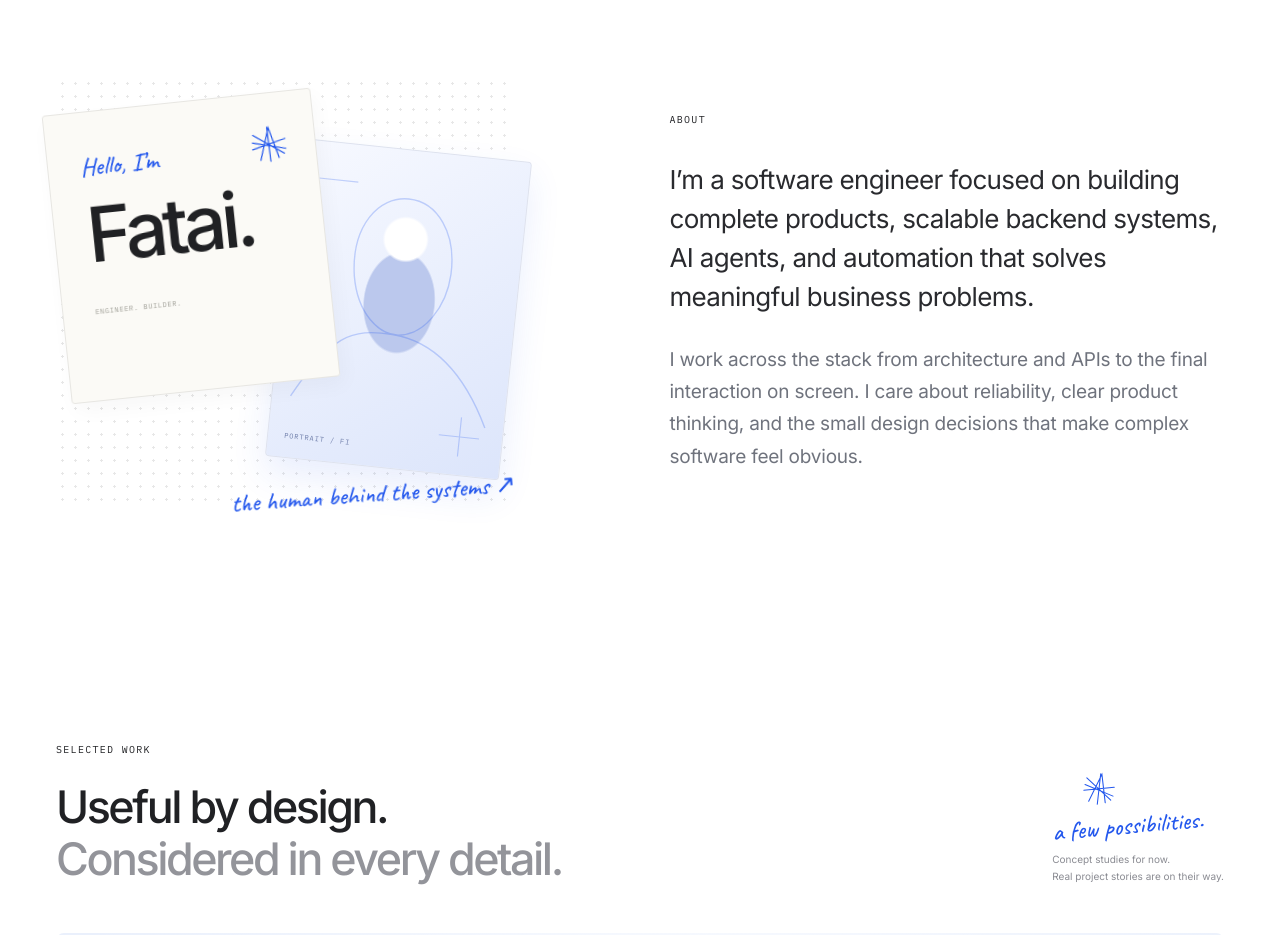
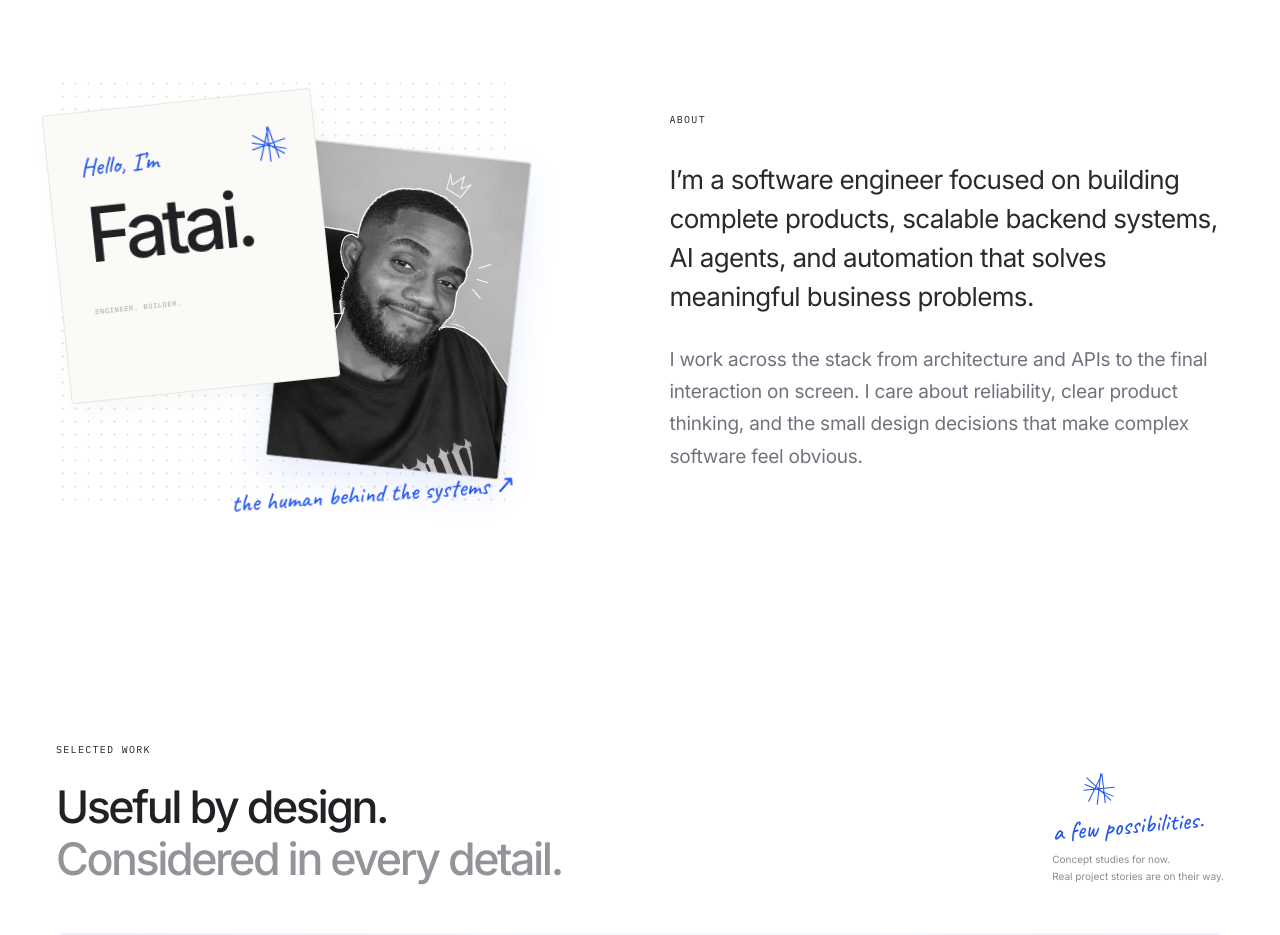
Before and after one commit to Igomigo/portfolio-v1, a Next.js app: page / in a window 1280 px wide. Shown: the part 820-1755 px from the top of the page. Built offline with nearby package versions, Linux system fonts and the light colour scheme.

Commit message:
Refactor code structure for improved readability and maintainability

```diff
--- a/src/components/portfolio/About.tsx
+++ b/src/components/portfolio/About.tsx
@@ -1,3 +1,4 @@
+import Image from "next/image";
 import {
   Reveal,
   Spark,
@@ -6,30 +7,20 @@ import {
   pageWidth,
 } from "./shared";
 
-function PortraitPlaceholder() {
+function Portrait() {
   return (
     <div className="absolute right-0 top-10 h-[220px] w-[170px] rotate-[6deg] overflow-hidden rounded-[4px] border border-[#dfe3ee] bg-[#e9eefb] shadow-[0_16px_35px_rgba(36,88,237,.1)] md:top-[72px] md:h-[320px] md:w-[235px]">
-      <div className="absolute inset-0 bg-[radial-gradient(circle_at_50%_28%,#fff_0_8%,transparent_9%),radial-gradient(ellipse_at_50%_48%,#bbc8ed_0_21%,transparent_22%),linear-gradient(145deg,#f7f9ff,#dce5fb)]" />
-      <svg
-        className="absolute inset-0 size-full text-[#2458ed]/25"
-        viewBox="0 0 200 275"
-        fill="none"
+      <Image
+        src="/fatai.jpg"
+        alt="Portrait of Igomigo Fatai"
+        fill
+        sizes="(min-width: 768px) 235px, 170px"
+        className="object-cover object-center"
+      />
+      <div
+        className="pointer-events-none absolute inset-0 ring-1 ring-inset ring-white/35"
         aria-hidden="true"
-      >
-        <path
-          d="M15 222C44 167 61 158 97 160s65 26 88 72M59 113c6 32 26 48 43 47 22-2 39-28 40-57 1-36-18-61-43-61-26 0-47 28-40 71Z"
-          stroke="currentColor"
-          strokeWidth="1.2"
-        />
-        <path
-          d="M20 32h34M146 242h35M164 225v34"
-          stroke="currentColor"
-          strokeWidth="1"
-        />
-      </svg>
-      <span className="absolute bottom-4 left-4 font-mono text-[7px] tracking-[.13em] text-[#6d7ca8]">
-        PORTRAIT / FI
-      </span>
+      />
     </div>
   );
 }
@@ -56,7 +47,7 @@ export default function About() {
             ENGINEER. BUILDER.
           </span>
         </div>
-        <PortraitPlaceholder />
+        <Portrait />
         <span
           className={`${handwriting} absolute bottom-2 right-2 z-20 rotate-[-4deg] text-[21px] md:bottom-0 md:right-0 md:text-[25px]`}
         >
```
Also changed, not shown: public/fatai.jpg (added).
